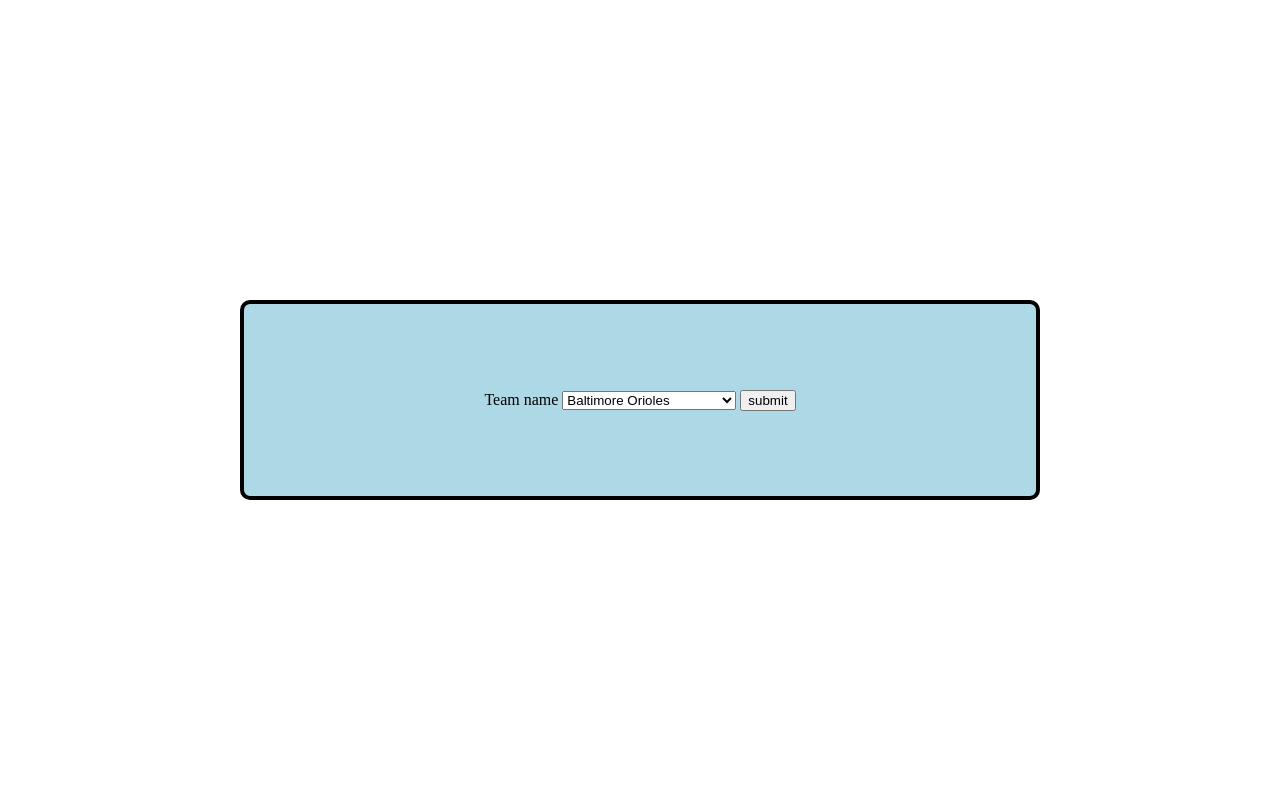
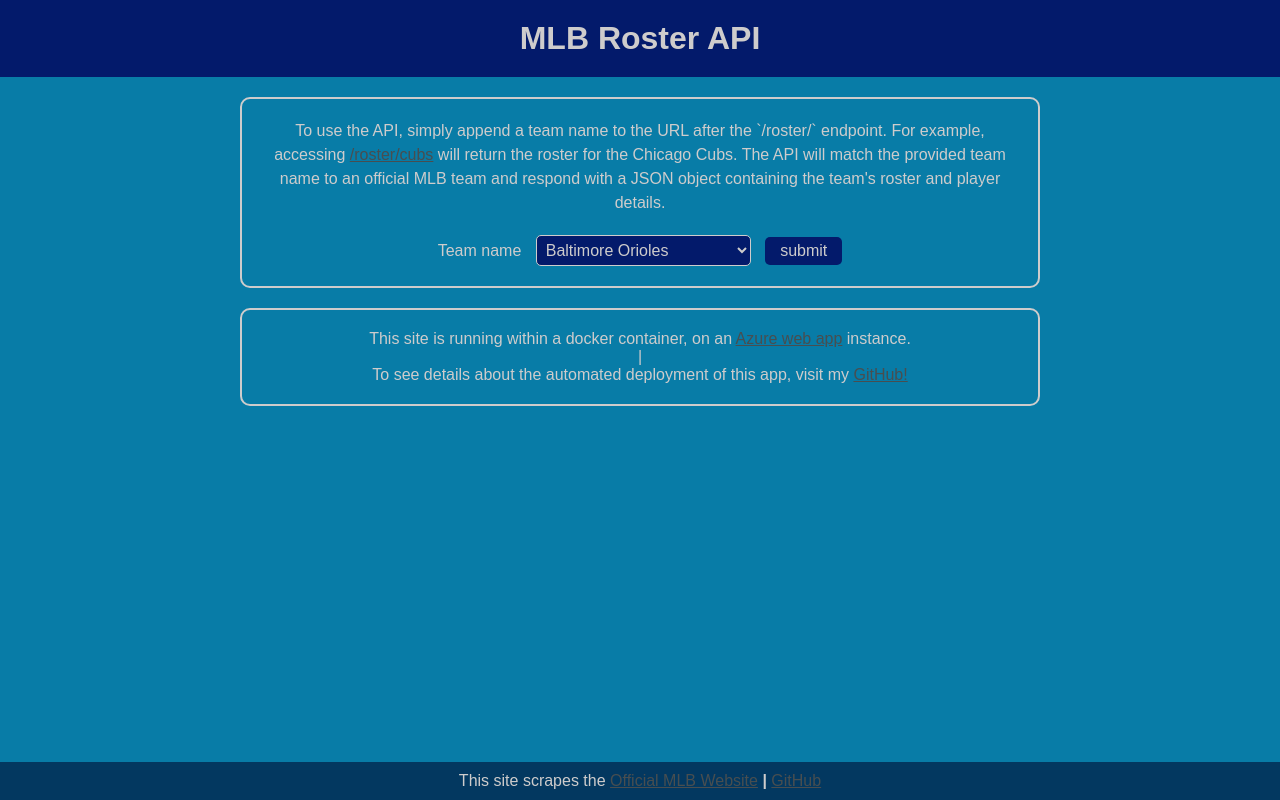
Before and after one commit to Fearless-Badger/MLB_scraper, a Flask app: page / in a window 1280 px wide. Run offline with Flask 3, Linux system fonts and the light colour scheme.

Commit message:
Pretty-ify landing page

```diff
--- a/mlb_scraper/static/index.css
+++ b/mlb_scraper/static/index.css
@@ -2,26 +2,98 @@
 *::before,
 *::after {
   box-sizing: border-box;
-}
-
-body, html {
-    height: 100vh;
-    margin: 0;
+  margin: 0;
+  padding: 0;
 }
 
 body {
-  display: flex;
-  justify-content: center;
-  align-items: center;
+  font-family: Arial, sans-serif;
+  background-color: rgb(8, 124, 167);
+  color: rgb(206, 204, 204);
+  margin: 0;
+  padding: 0;
 }
 
+
+.header {
+  background-color: rgb(3, 26, 107);
+  color: rgb(206, 204, 204);
+  text-align: center;
+  padding: 20px 0;
+}
+
+.header h1 {
+  font-size: 2rem;
+}
+
+
 .center {
-  background-color: lightblue;
-  border: 4px solid black;
+  background-color: rgb(8, 124, 167);
+  border: 2px solid rgb(206, 204, 204);
   border-radius: 10px;
-  display: flex;
-  align-items: center;
-  justify-content: center;
-  width: 800px;
-  height: 200px;
+  margin: 20px auto;
+  padding: 20px;
+  width: 80%;
+  max-width: 800px;
+  text-align: center;
 }
+
+.center .info h3 {
+  font-size: 1.5rem;
+  margin-bottom: 10px;
+}
+
+.center .info p {
+  font-size: 1rem;
+  line-height: 1.5;
+  margin-bottom: 15px;
+}
+
+form {
+  margin-top: 20px;
+}
+
+form label {
+  font-size: 1rem;
+  margin-right: 10px;
+}
+
+form select {
+  padding: 5px;
+  font-size: 1rem;
+  border-radius: 5px;
+  border: 1px solid rgb(206, 204, 204);
+  background-color: rgb(3, 26, 107);
+  color: rgb(206, 204, 204);
+}
+
+form input[type="submit"] {
+  margin-left: 10px;
+  padding: 5px 15px;
+  font-size: 1rem;
+  border: none;
+  border-radius: 5px;
+  background-color: rgb(3, 26, 107);
+  color: rgb(206, 204, 204);
+  cursor: pointer;
+  transition: background-color 0.3s ease;
+}
+
+form input[type="submit"]:hover {
+  background-color: rgb(3, 56, 96);
+}
+
+
+.footer {
+  background-color: rgb(3, 56, 96);
+  color: rgb(206, 204, 204);
+  text-align: center;
+  padding: 10px 0;
+  position: fixed;
+  bottom: 0;
+  width: 100%;
+}
+
+a {
+  color: rgb(72, 78, 80);
+}
--- a/mlb_scraper/templates/index.html
+++ b/mlb_scraper/templates/index.html
@@ -4,11 +4,23 @@
         <meta charset="UTF-8">
         <meta name = "viewport" content = "width-device-width, initial-scale = 1.0">
         <link href="../static/index.css" rel="stylesheet">
-        <title>Home</title>
+        <title>MLB Roster API</title>
     </head>
     <body>
 
+        <div class="header">
+            <h1>MLB Roster API</h1>
+        </div>
+
         <div class = "center">
+
+            <div class="info">
+                <p>
+                   To use the API, simply append a team name to the URL after the `/roster/` endpoint.
+                   For example, accessing <a href="https://mlb-roster-api-fycqbwcxg8fwgdam.centralus-01.azurewebsites.net/roster/cubs" target="_blank">/roster/cubs</a> will return the roster for the Chicago Cubs.
+                   The API will match the provided team name to an official MLB team and respond with a JSON object containing the team's roster and player details.
+                </p>
+            </div>
 
             <div>
                 <form action="/" method = "post" >
@@ -70,5 +82,16 @@
 
         </div>
 
+        <div class="center">
+            <p>This site is running within a docker container, on an <a href="https://azure.microsoft.com/en-us/products/app-service/containers?activetab=pivot%3Adeploytab" target="_blank">Azure web app</a> instance.</p>
+            <p>
+                |
+            </p>
+            <p>To see details about the automated deployment of this app, visit my <a target="_blank" href="https://github.com/Fearless-Badger/MLB_scraper">GitHub!</a></p>
+        </div>
+
+
+        <div class="footer">This site scrapes the <a href="https://www.mlb.com/" target="_blank">Official MLB Website</a> <strong>|</strong> <a href="https://github.com/Fearless-Badger/MLB_scraper" target="_blank">GitHub</a></div>
+
     </body>
 </html>
```
Also changed, not shown: README.md, 1 other file.
